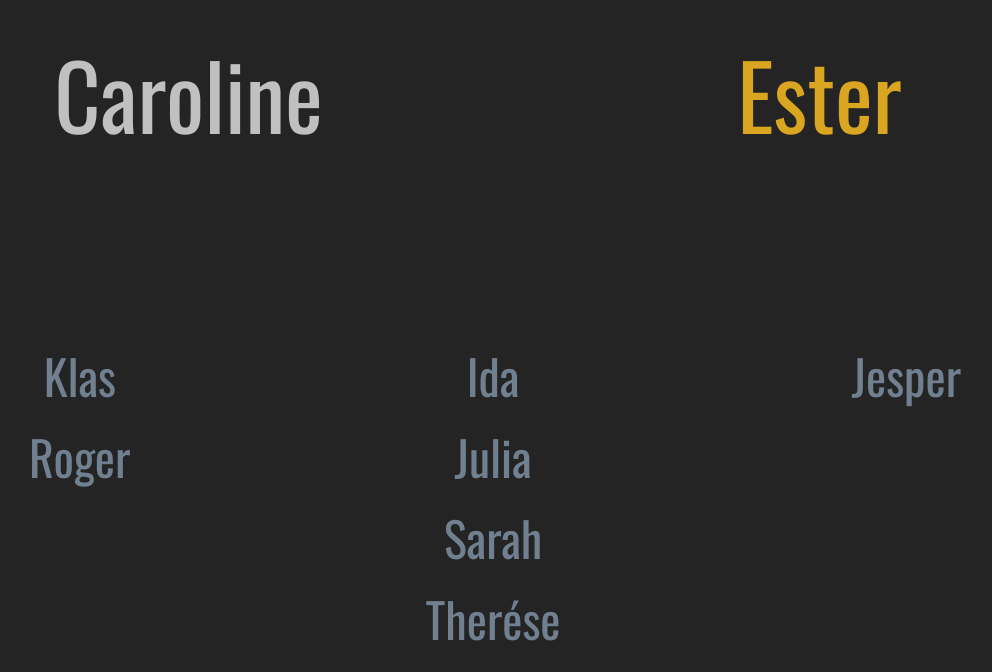
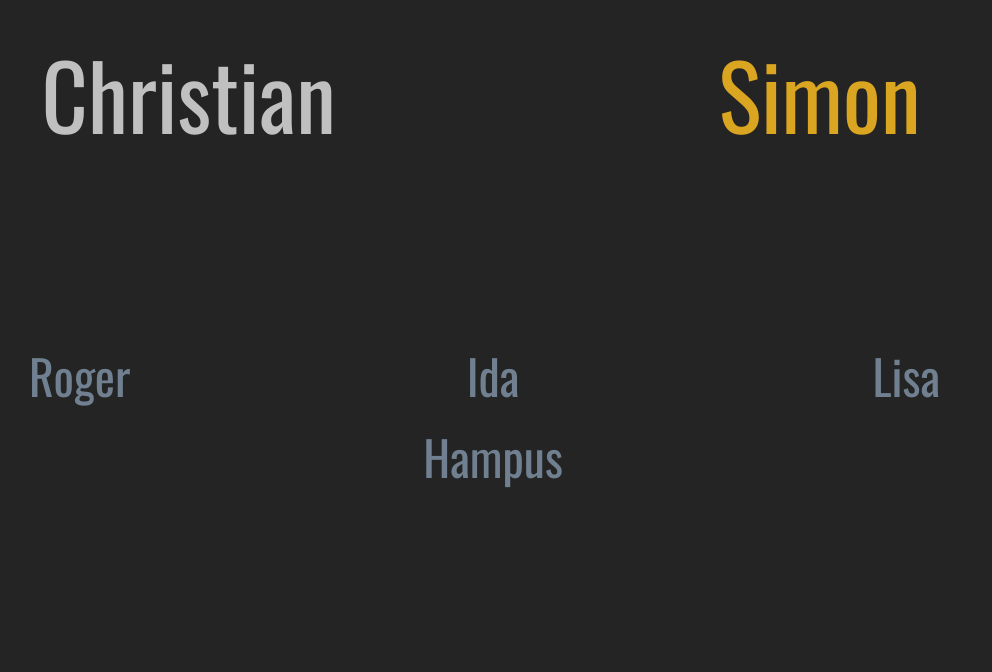
Before and after one commit to crossfitmetalbox/crossfitmetalbox.github.io, a plain HTML site: page screenly/top-members-monthly.html in a window 1280 px wide. Shown: the part 593-1265 px from the top of the page, without its empty margins (133-1125 px from the left). After the commit the page ends 1103 px from the top, so only its background shows below. Drawn offline with nearby package versions, Linux system fonts and the light colour scheme.

Commit message:
December 24

```diff
--- a/screenly/top-members-monthly.html
+++ b/screenly/top-members-monthly.html
@@ -145,7 +145,7 @@
   </head>
   <body>
     <div class="hero">
-      <div class="title">NOVEMBER</div>
+      <div class="title">DECEMBER</div>
       <!-- <div class="subtitle">2023</div> -->
     </div>
     <div class="top-list">
@@ -156,7 +156,7 @@
         <!-- <div class="title">Simon</div> -->
         <div class="members">
           <ul class="col-one">
-            <li>Simon</li>
+            <li>Caroline</li>
           </ul>
         </div>
       </div>
@@ -165,7 +165,7 @@
         <!-- <div class="title">Laura</div> -->
         <div class="members">
           <ul class="col-one">
-            <li>Caroline</li>
+            <li>Christian</li>
           </ul>
         </div>
       </div>
@@ -173,7 +173,7 @@
         <!-- <div class="title">Therése</div> -->
         <div class="members">
           <ul class="col-one">
-            <li>Ester</li>
+            <li>Simon</li>
           </ul>
         </div>
       </div>
@@ -182,7 +182,6 @@
         <!-- <div class="title">Aylin</div> -->
         <div class="members">
           <ul class="col-one">
-            <li>Klas</li>
             <li>Roger</li>
           </ul>
         </div>
@@ -192,16 +191,14 @@
         <div class="members">
           <ul class="col-one">
             <li>Ida</li>
-            <li>Julia</li>
-            <li>Sarah</li>
-            <li>Therése</li>
+            <li>Hampus</li>
           </ul>
         </div>
       </div>
       <div class="list-section col-three">
         <div class="members">
           <ul class="col-one">
-            <li>Jesper</li>
+            <li>Lisa</li>
           </ul>
         </div>
       </div>
```
Also changed, not shown: screenly/top-members-monthly.min.html (+1 -1 lines).
